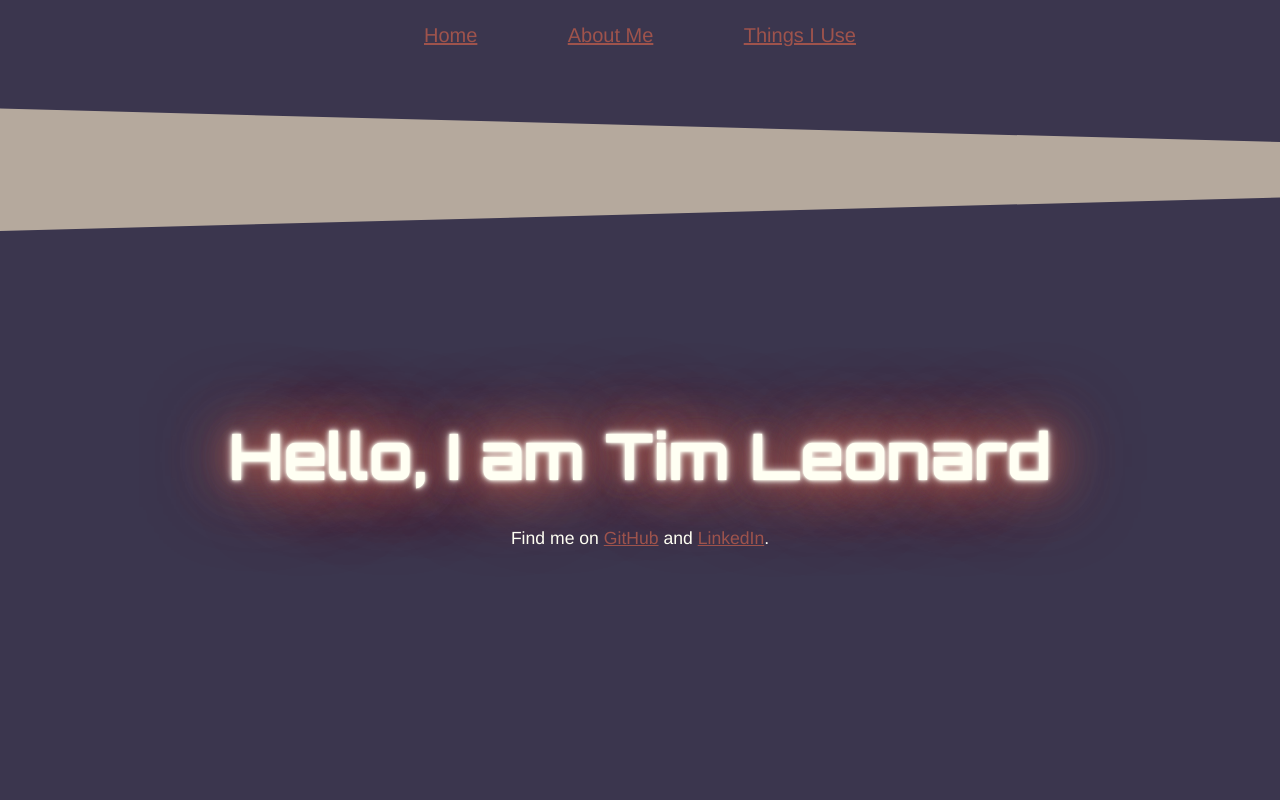
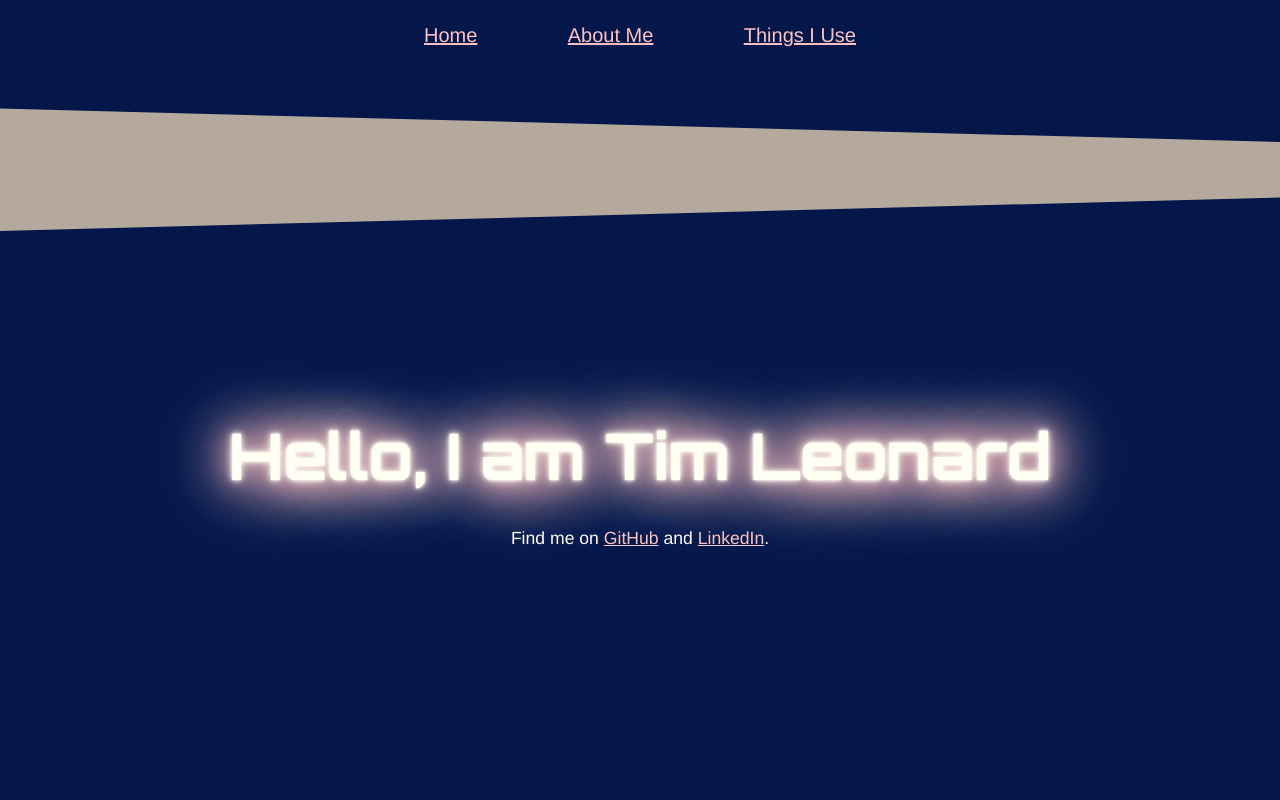
Before and after one commit to iamtimleonard/portfolio, a Next.js app: page / in a window 1280 px wide. Shown: the top 800 px of the page. Built offline with nearby package versions, Linux system fonts and the light colour scheme.

Commit message:
fix for accessibility

```diff
--- a/app/global.css
+++ b/app/global.css
@@ -3,7 +3,7 @@
   --penn-blue: #04174bff;
   --ivory: #fffff3ff;
   --english-violet: #3b364eff;
-  --redwood: #9e534cff;
+  --redwood: #ffc2c2;
   --khaki: #b5a99dff;
 }
 /* https://github.com/filipelinhares/ress */
--- a/app/home.module.css
+++ b/app/home.module.css
@@ -6,7 +6,7 @@
 .navContainer {
   position: relative;
   .navBar {
-    background-color: var(--english-violet);
+    background-color: var(--penn-blue);
     padding: 1.5rem;
     text-align: center;
     .nav {
@@ -29,7 +29,7 @@
     content: "";
     width: 100%;
     height: 100%;
-    background-color: var(--english-violet);
+    background-color: var(--penn-blue);
     transform-origin: bottom right;
     z-index: -1;
     transform: skewY(1.5deg);
@@ -49,7 +49,7 @@
     content: "";
     width: 100%;
     height: 100%;
-    background-color: var(--english-violet);
+    background-color: var(--penn-blue);
     transform-origin: top left;
     z-index: -1;
     transform: skewY(-1.5deg);
@@ -59,7 +59,7 @@
 .mainContent {
   margin: 10rem 0;
   text-align: center;
-  background-color: var(--english-violet);
+  background-color: var(--penn-blue);
   padding: 1.5rem 0;
 }
 
```
